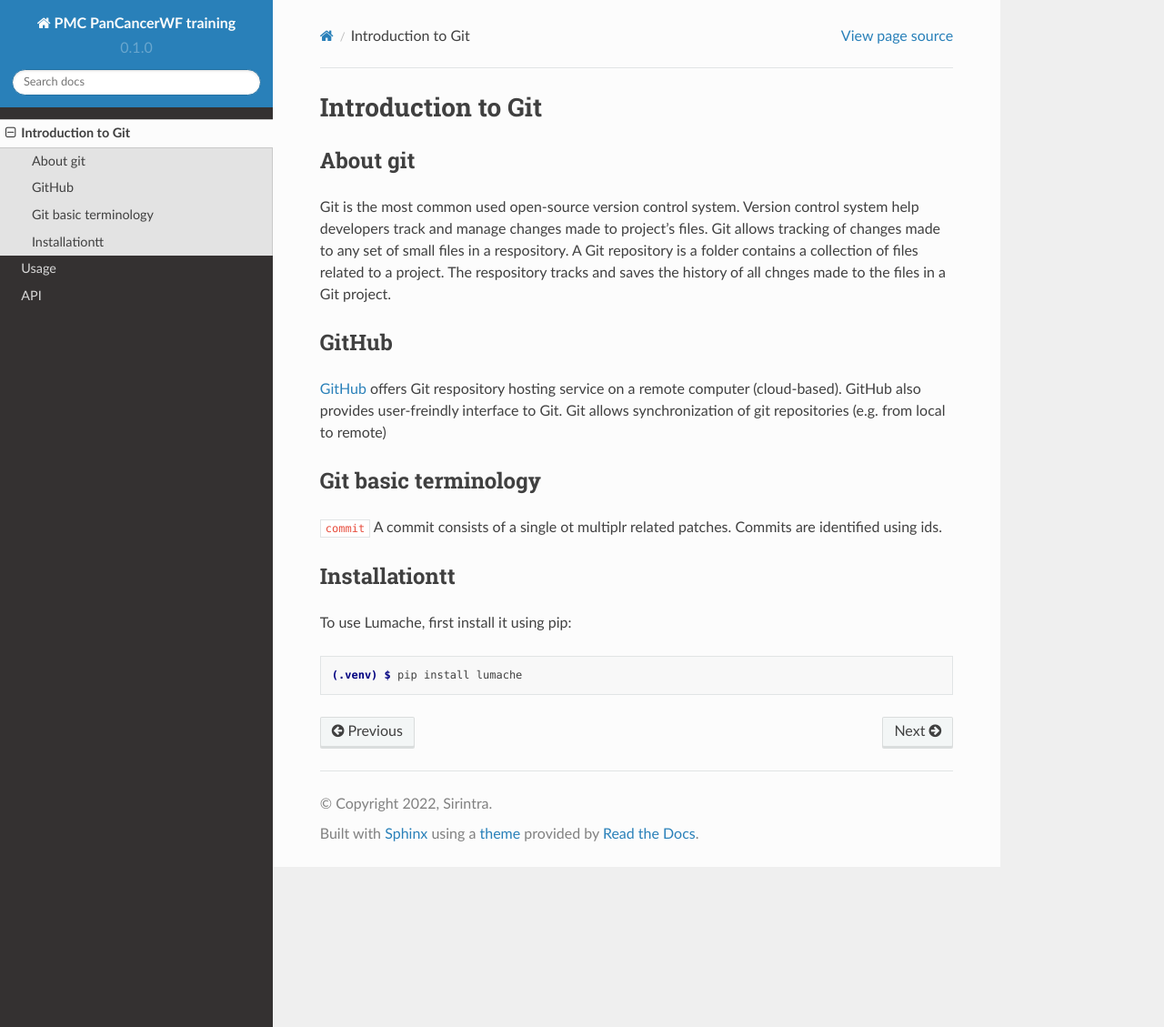
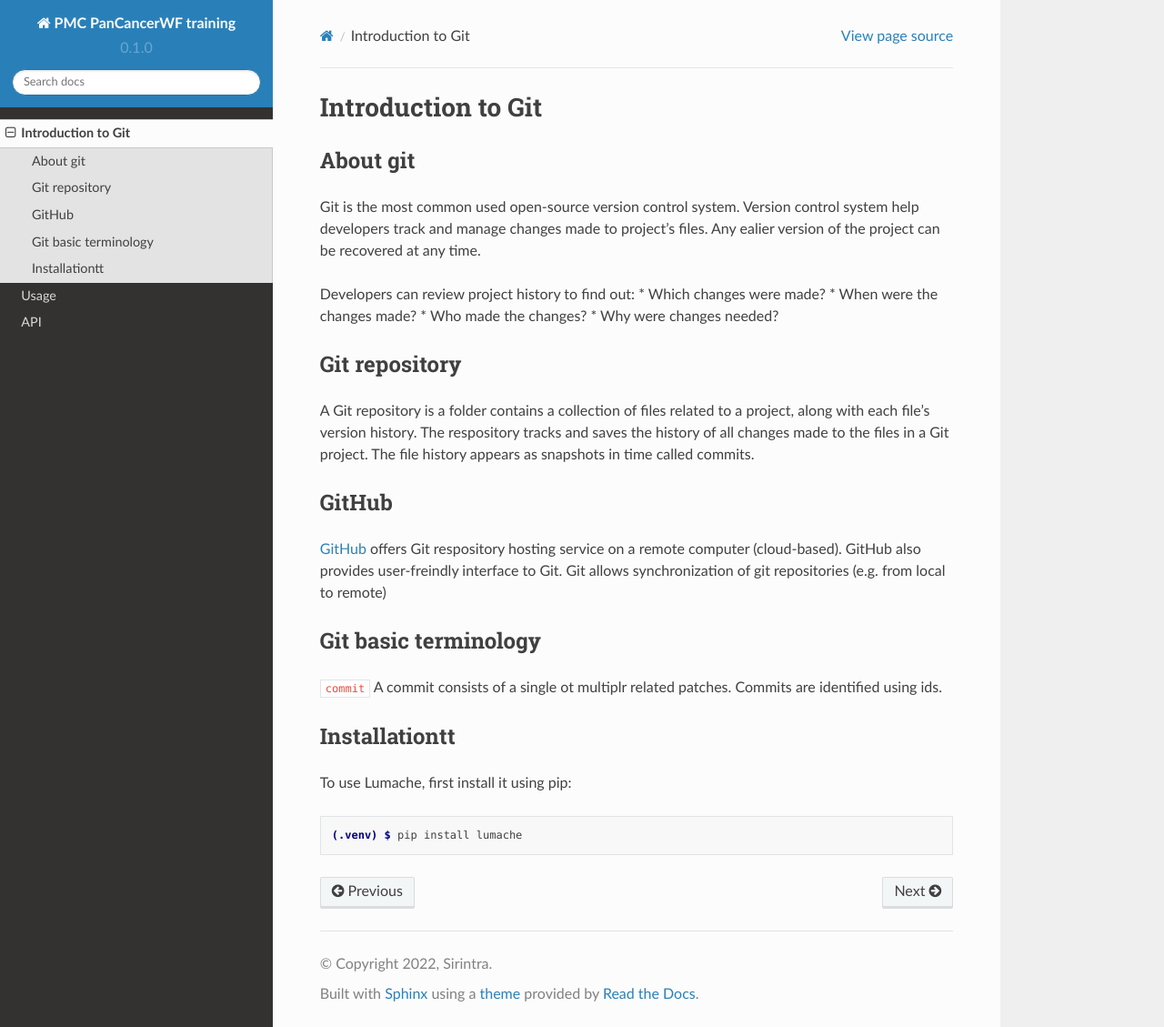
Before and after one commit to sirintra/PMC-PC-training, a Sphinx documentation site: the page built from docs/source/git.rst, in a window 1280 px wide and 1129 px high. Shown: the whole window at 91% size. Built offline with Sphinx 7.4.7 and the Read the Docs theme 2.0.0, drawn with Linux system fonts in a browser that asks for light colours.

Commit message:
Update git.rst

```diff
--- a/docs/source/git.rst
+++ b/docs/source/git.rst
@@ -3,7 +3,17 @@ Introduction to Git
 
 About git
 ----------
-Git is the most common used open-source version control system. Version control system help developers track and manage changes made to project's files. Git allows tracking of changes made to any set of small files in a respository. A Git repository is a folder contains a collection of files related to a project. The respository tracks and saves the history of all chnges made to the files in a Git project.
+Git is the most common used open-source version control system. Version control system help developers track and manage changes made to project's files. Any ealier version of the project can be recovered at any time.
+
+Developers can review project history to find out:
+* Which changes were made?
+* When were the changes made?
+* Who made the changes?
+* Why were changes needed?
+
+Git repository
+---------------
+A Git repository is a folder contains a collection of files related to a project, along with each file's version history. The respository tracks and saves the history of all changes made to the files in a Git project. The file history appears as snapshots in time called commits.
 
 GitHub
 ----------
```
